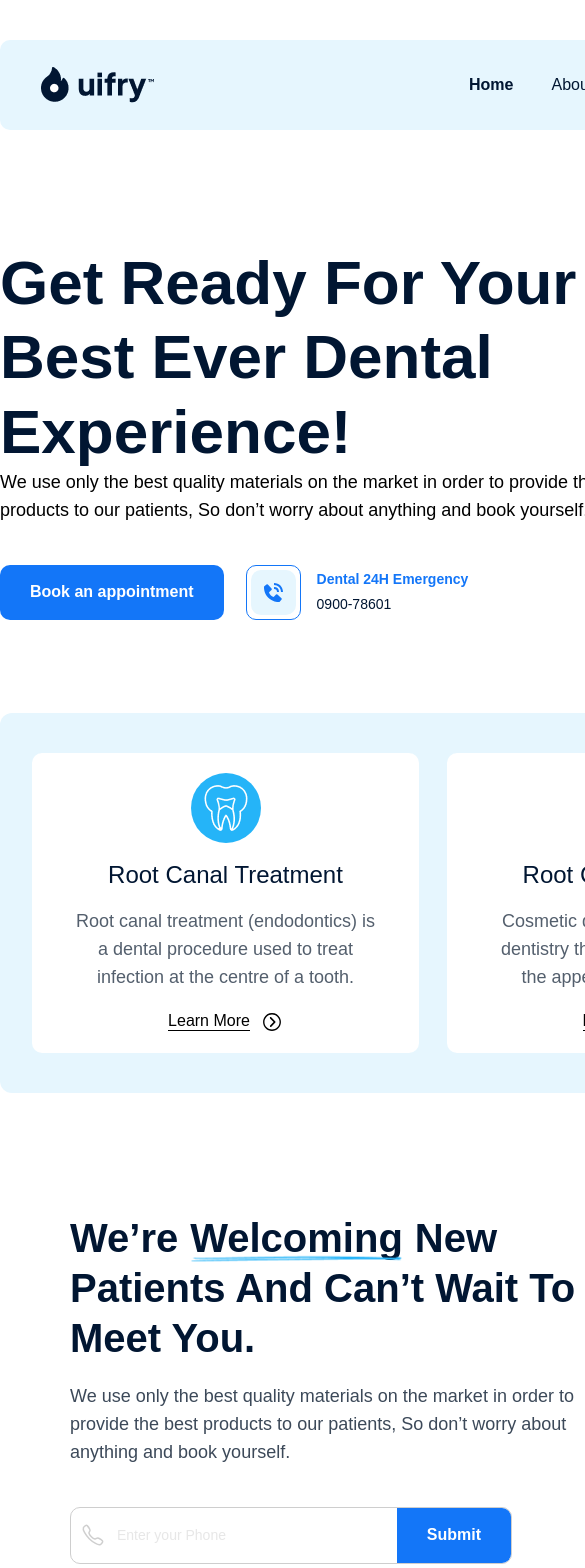
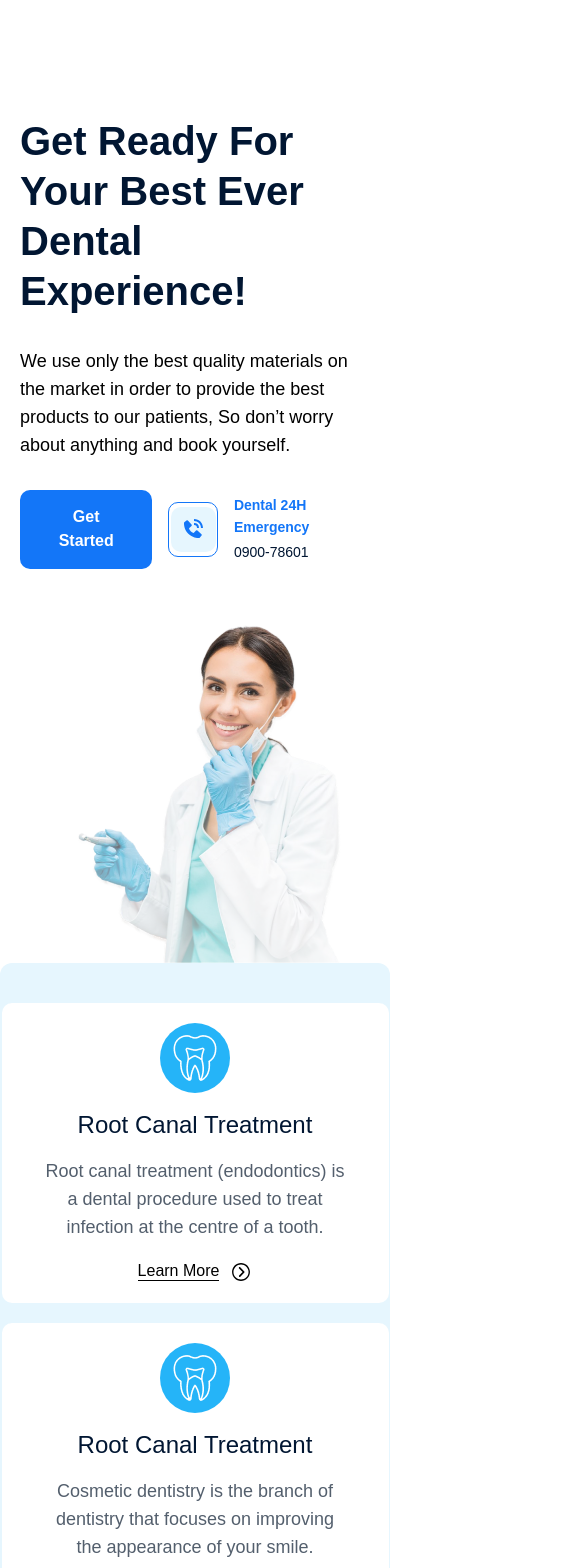
Before and after one commit to Firdosh01/Dental-medical-website, a React (Vite) app: page / in a window 390 px wide. Shown: the top 1568 px of the page, 585 px wide, since content can reach past the window. Built offline with nearby package versions, Linux system fonts and the light colour scheme; a web font is replaced by a local one.

Commit message:
home page some section responsive done

```diff
--- a/src/App.jsx
+++ b/src/App.jsx
@@ -15,7 +15,7 @@ const App = () => {
         <Route path="/services" element={<Services />} />
         <Route path="/contact" element={<Contact />} />
       </Routes>
-      <Footer />
+      {/* <Footer /> */}
     </>
   );
 };
--- a/src/components/common/Navbar.jsx
+++ b/src/components/common/Navbar.jsx
@@ -4,9 +4,9 @@ import Button from "./Button";
 
 const Navbar = ({navbarBgColor}) => {
   return (
-    <div className="max_width_container !pt-[40px]">
+    <div className="max_width_container !pt-[40px] ">
       <div
-        className="navbar_container"
+        className="navbar_container  sm:!mx-0 !mx-5"
         style={{ backgroundColor: `${navbarBgColor}` }}
       >
         <div className="navbar">
--- a/src/components/common/Navbar.scss
+++ b/src/components/common/Navbar.scss
@@ -7,6 +7,7 @@
     align-items: center;
     padding: 0px 41px;
     height: 90px;
+    flex-wrap: wrap;
 
     & .navigation_links {
       display: flex;
--- a/src/index.css
+++ b/src/index.css
@@ -115,7 +115,6 @@ body {
 }
 .h3_semibold {
   font-size: 2.25rem;
-
   font-weight: 600;
   letter-spacing: 0%;
   line-height: 125%;
@@ -265,3 +264,23 @@ body {
   letter-spacing: 1.5%;
   line-height: 155%;
 }
+
+@media screen and (max-width: 640px) {
+  .max_width_container {
+    max-width: 1440px;
+    margin: 0 auto;
+    width: 100% !important;
+  }
+  .h1_semibold {
+    font-size: 2.5rem;
+    font-weight: 600;
+    letter-spacing: 0%;
+    line-height: 125%;
+  }
+  .h2_semibold {
+    font-size: 2.25rem;
+    font-weight: 600;
+    letter-spacing: 0%;
+    line-height: 125%;
+  }
+}
--- a/src/pages/Home.jsx
+++ b/src/pages/Home.jsx
@@ -14,21 +14,21 @@ import { IoCallOutline } from "react-icons/io5";
 const Home = () => {
   return (
     <div>
-      <Navbar navbarBgColor={"#e6f6fe"} />
+      {/* <Navbar navbarBgColor={"#e6f6fe"} /> */}
       <div className="max_width_container">
-        <div className="flex">
-          <div className="max-w-[787px] !pt-[116px]">
+        <div className="flex flex-wrap  sm:flex-nowrap sm:!mx-0 !mx-[20px] ">
+          <div className="sm:max-w-[787px] !pt-[116px]">
             <div className="h1_semibold text-[var(--dark-blue-color)] capitalize w-full">
               Get ready for your best ever Dental Experience!
             </div>
-            <div className="b1_regular">
+            <div className="b1_regular sm:!mt-[22px] !mt-[32px]">
               We use only the best quality materials on the market in order to
               provide the best products to our patients, So don’t worry about
               anything and book yourself.
             </div>
-            <div className="!mt-[40px] flex items-center gap-[22px]">
+            <div className="sm:!mt-[40px] !mt-[30px] flex items-center sm:gap-[22px] gap-[16px]">
               <div className="w-fit">
-                <Button>Book an appointment</Button>
+                <Button>Get Started</Button>
               </div>
               <div className="flex items-center gap-4">
                 <div className="w-[55px] h-[55px] flex justify-center items-center border-[1.5px] rounded-[10px] border-[var(--mid-blue-color)]">
@@ -47,24 +47,16 @@ const Home = () => {
               </div>
             </div>
           </div>
-
-          <div className="w[695px] h-auto w-full relative">
+          <div className="w[695px] md:h-auto md:w-full relative !mt-[53px] sm:!mt-[0px]">
             <img
               src="/assets/images/home-img-1.png"
               alt=""
               className="w-full h-full"
             />
-            {/* <div className="absolute top-0 left-[100px] right-0 w-full">
-              <img
-                src="/assets/images/home-img-dental-utils.png"
-                alt=""
-                className="w-full h-auto"
-              />
-            </div> */}
           </div>
         </div>
 
-        <div className="bg-[var(--light-blue-color)] !py-10 !px-8 rounded-xl flex justify-between items-center">
+        <div className="bg-[var(--light-blue-color)] !py-10 !px-8 rounded-xl flex justify-between items-center sm:flex-row flex-col !gap-y-[20px]">
           <div className="w-[387px] h-[300px] bg-[var(--secondary-white-color)] !py-5  rounded-[10px] flex flex-col gap-2  justify-between items-center">
             <div className="w-[70px] h-[70px] bg-[var(--sky-blue-color)] rounded-full flex justify-center items-center">
               <img
@@ -133,9 +125,9 @@ const Home = () => {
           </div>
         </div>
 
-        <div className="flex items-center gap-[164px] justify-center !mt-[100px]">
-          <div className="max-w-[533px] flex flex-col gap-[40px]">
-            <div className="flex flex-col gap-[20px]">
+        <div className="flex items-center sm:gap-[164px] gap-[80px] justify-center !mt-[100px] sm:flex-row flex-col sm:!mx-0 !mx-[20px]">
+          <div className="sm:max-w-[533px] w-full flex flex-col sm:gap-[40px] gap-[30px]">
+            <div className="flex flex-col sm:gap-[20px] gap-[17px">
               <div className="h2_semibold text-[var(--dark-blue-color)] capitalize">
                 <div className="flex gap-3">
                   {" "}
@@ -156,7 +148,7 @@ const Home = () => {
                 anything and book yourself.
               </div>
             </div>
-            <div className="border border-[#CECECE] rounded-[10px] flex w-[442px] justify-between items-center overflow-hidden ">
+            <div className="border border-[#CECECE] rounded-[10px] flex sm:w-[442px] justify-between items-center overflow-hidden ">
               <div className="flex gap-3 !pl-[10px] w-full !pr-[10px]">
                 <IoCallOutline size={24} color="#CFCFCF" />
                 <input
@@ -175,8 +167,8 @@ const Home = () => {
           </div>
         </div>
 
-        <div className="!mt-[121px] bg-[var(--light-blue-color)] h-[554px] flex justify-center items-center">
-          <div className="flex items-center gap-[128px] justify-center">
+        <div className="sm:!mt-[121px] !mt-[71px] bg-[var(--light-blue-color)] sm:h-[554px] flex justify-center items-center !py-12">
+          <div className="flex items-center sm:gap-[128px] gap-[52px] justify-center sm:flex-row flex-col-reverse sm:!mx-0 !mx-[20px]">
             <div>
               <img src="/assets/images/card-img-2.png" alt="" />
             </div>
@@ -239,8 +231,8 @@ const Home = () => {
           </div>
         </div>
 
-        <div className="flex items-center gap-[164px] justify-center !mt-[135px]">
-          <div className="max-w-[533px] flex flex-col gap-[40px]">
+        <div className="flex items-center sm:gap-[164px] gap-[50px] justify-center sm:!mt-[135px] !mt-[100px] sm:!mx-0 !mx-[20px] sm:flex-row flex-col">
+          <div className="sm:max-w-[533px] flex flex-col sm:gap-[40px] gap-[30px] w-full">
             <div className="flex flex-col gap-[20px]">
               <div className="h2_semibold text-[var(--dark-blue-color)] capitalize">
                 <div>Leave your worries at the door and enjoy a healthier,</div>
@@ -276,10 +268,9 @@ const Home = () => {
           </div>
         </div>
 
-        <div className="!mt-[100px]">
-          <div className="flex flex-col justify-center items-center gap-[40px]">
-            <div className="flex flex-col gap-[20px] max-w-[629px] justify-center items-center">
-              <div className="h2_semibold text-[var(--dark-blue-color)] capitalize text-center">
+        <div className="flex flex-col justify-center items-center gap-[40px] !mt-[100px] sm:!mx-0 !mx-[20px] ">
+          <div className="flex flex-col gap-[20px] sm:max-w-[629px] w-full sm:justify-center sm:items-center items-start">
+            <div className="h2_semibold text-[var(--dark-blue-color)] capitalize sm:text-center">
               <div className="flex gap-3">
                 {" "}
                 We’re
@@ -297,7 +288,7 @@ const Home = () => {
               </div>
               <div>and can’t wait to meet you.</div>
             </div>
-              <div className="b1_regular text-[var(--body-text-color)] text-center max-w-[463px]">
+            <div className="b1_regular text-[var(--body-text-color)] sm:text-center sm:max-w-[463px] w-full">
               We use only the best quality materials on the market in order to
               provide the best products to our patients.
             </div>
@@ -311,7 +302,7 @@ const Home = () => {
           </div>
         </div>
       </div>
-      </div>
+
       {/* Meet our specialists section start */}
       <OurSpecialists />
       {/* Meet our specialists section end */}
@@ -352,10 +343,10 @@ const Home = () => {
       <FrequentlyAskQues />
       {/* Frequently Ask Question section end */}
 
-      <div className="!my-[110px] max_width_container">
-        <div className="flex justify-center items-center">
-          <div className="bg-[var(--dark-blue-color)] flex justify-between items-center gap-[80px] !px-12 !w-[1064px] !h-[392px] rounded-[10px]">
-            <div className="w-[582px]">
+      <div className="!my-[110px] max_width_container ">
+        <div className="flex justify-center items-center ">
+          <div className="bg-[var(--dark-blue-color)] flex justify-between items-center gap-[80px] sm:!px-12 !w-[1064px] sm:!h-[392px] sm:rounded-[10px] sm:flex-row flex-col !py-12 ">
+            <div className="sm:w-[582px] w-full">
               <div className="h2_semibold text-[var(--secondary-white-color)] capitalize">
                 Dental Website that&apos;s gonna shake the game rules up.
               </div>
```
Lines whose indentation alone changed are shown as unchanged.
